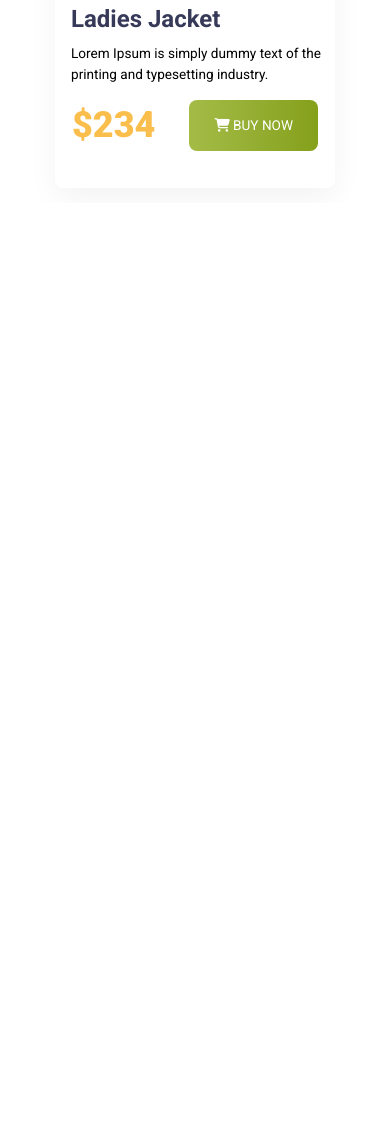
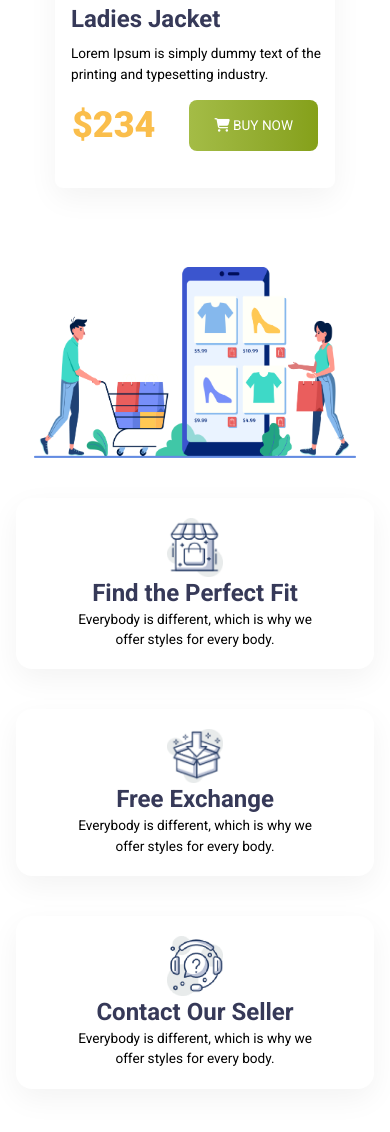
Before and after one commit to mdszhossain/Penguin-Fashion-Website, a plain HTML site: page index.html in a window 390 px wide. Shown: the part 4714-5846 px from the top of the page. Before the commit the page ends 4917 px from the top, so only its background shows below. Drawn offline with nearby package versions, Linux system fonts and the light colour scheme.

Commit message:
Created fully responsive last column section (multiple screen supported)

```diff
--- a/index.html
+++ b/index.html
@@ -152,6 +152,42 @@
                 </div>
             </div>
         </section>
+
+        <!-- last-section -->
+        <section class="last-section my-16 w-11/12 mx-auto flex justify-between items-center">
+            <div class="last-text-part">
+                <div class="cols flex gap-x-4 px-7 py-5 rounded-2xl my-10 sm:items-center sm:px-5 sm:my-5 lg:my-7 lg:items-center lg:px-7">
+                    <div class="col-icon">
+                        <img src="./assets/icons/house.png" alt="" class="icon w-14 lg:w-20">
+                    </div>
+                    <div class="col-text">
+                        <div class="col-heading text-[#363958] text-2xl font-bold sm:text-xl lg:text-3xl">Find the Perfect Fit</div>
+                        <div class="col-description sm:text-xs lg:text-sm">Everybody is different, which is why we<br>offer styles for every body.</div>
+                    </div>
+                </div>
+
+                <div class="cols flex gap-x-4 px-7 py-5 rounded-2xl my-10 sm:items-center sm:px-5 sm:my-5 lg:my-7 lg:items-center lg:px-7">
+                    <div class="col-icon">
+                        <img src="./assets/icons/box.png" alt="" class="icon w-14 lg:w-20">
+                    </div>
+                    <div class="col-text">
+                        <div class="col-heading text-[#363958] text-2xl font-bold sm:text-xl lg:text-3xl">Free Exchange</div>
+                        <div class="col-description sm:text-xs lg:text-sm">Everybody is different, which is why we<br>offer styles for every body.</div>
+                    </div>
+                </div>
+
+                <div class="cols flex gap-x-4 px-7 py-5 rounded-2xl my-10 sm:items-center sm:px-5 sm:my-5 lg:my-7 lg:items-center lg:px-7">
+                    <div class="col-icon">
+                        <img src="./assets/icons/question.png" alt="" class="icon w-14 lg:w-20">
+                    </div>
+                    <div class="col-text">
+                        <div class="col-heading text-[#363958] text-2xl font-bold sm:text-xl lg:text-3xl">Contact Our Seller</div>
+                        <div class="col-description sm:text-xs lg:text-sm">Everybody is different, which is why we<br>offer styles for every body.</div>
+                    </div>
+                </div>
+            </div>
+            <img src="./assets/images/shopping.png" alt="" class="last-image-part w-6/12 h-6/12 sm:w-5/12 sm:h-5/12">
+        </section>
     </main>
 
     <!-- Footer Section -->
--- a/styles/style.css
+++ b/styles/style.css
@@ -23,6 +23,12 @@
 }
 .jacket-heading {
     font-family: "Bebas Neue";
+}
+
+/* Last Section */
+.cols {
+    background-color: white;
+    box-shadow: 0px 10px 30px 0px rgba(0, 0, 0, 0.05);
 }
 
 
@@ -93,6 +99,30 @@
     }
     .cart-image {
         width: 90%;
+    }
+
+    /* Last-Section */
+    .last-section {
+        display: flex;
+        flex-direction: column-reverse;
+    }
+    .last-image-part {
+        height: 90%;
+        width: 90%
+    }
+    .cols {
+        flex-direction: column;
+        text-align: center;
+    }
+    .col-icon {
+        display: flex;
+        justify-content: center;
+    }
+    .col-description {
+        font-size: 0.85rem;
+    }
+    .last-text-part {
+        width: 100%;
     }
 
 }
@@ -176,4 +206,27 @@
         padding: 10px 12px;
     }
 
+    /* Last-Section */
+    .last-section {
+        display: flex;
+        flex-direction: column-reverse;
+    }
+    .last-image-part {
+        height: 90%;
+        width: 90%
+    }
+    .cols {
+        flex-direction: column;
+        text-align: center;
+    }
+    .col-icon {
+        display: flex;
+        justify-content: center;
+    }
+    .col-description {
+        font-size: 0.85rem;
+    }
+    .last-text-part {
+        width: 100%;
+    }
 }
```
